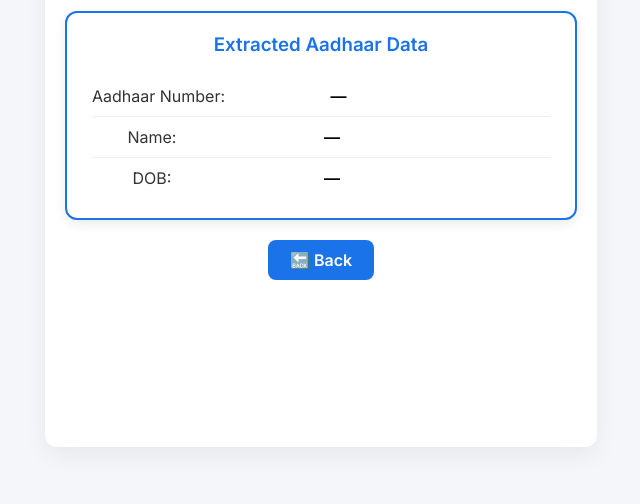
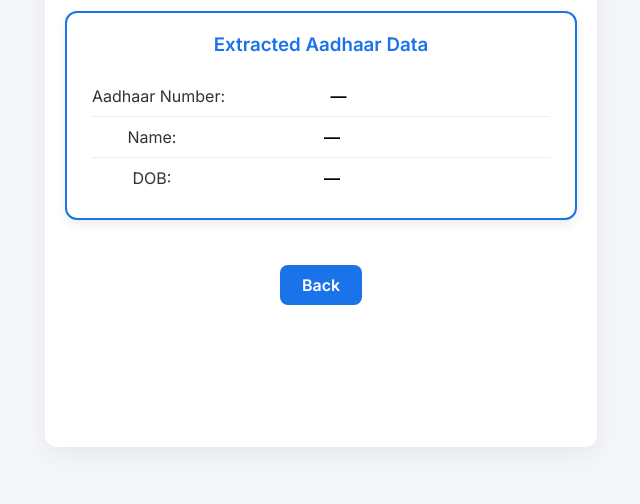
Before and after one commit to vik77-git/Aadhaar-validator, a Flask app: template templates/result.html in a window 1280 px wide. Shown: the part 214-718 px from the top of the page, without its empty margins (319-959 px from the left). Run offline with Flask 3, Linux system fonts and the light colour scheme; the template is opened without the code that fills it, so the values that code supplies are empty; parts of the project's set-up code (start-up, migrations or seed data) failed here and were passed over.

Commit message:
Update templates/result.html

```diff
--- a/templates/result.html
+++ b/templates/result.html
@@ -151,7 +151,7 @@
 
         {% if photo_image %}
         <div class="photo-section">
-          <h4>Detected Photo Crop</h4>
+          <h4>Aadhaar Photo</h4>
           <img src="{{ photo_image }}" alt="Detected Photo">
         </div>
         {% endif %}
@@ -159,8 +159,8 @@
     </div>
 
     <!-- Back Button -->
-    <div style="text-align:center;">
-      <a href="/" class="btn">🔙 Back</a>
+    <div style="text-align:center; margin-top:25px;">
+      <a href="/" class="btn">Back</a>
     </div>
 
   </div>
```
